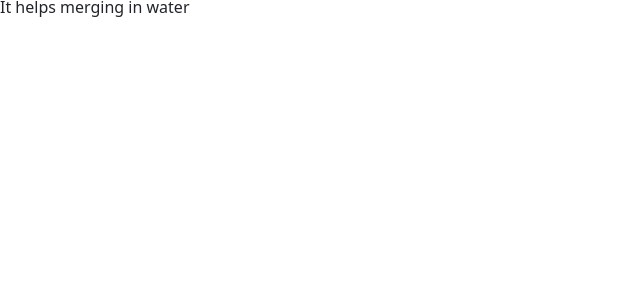
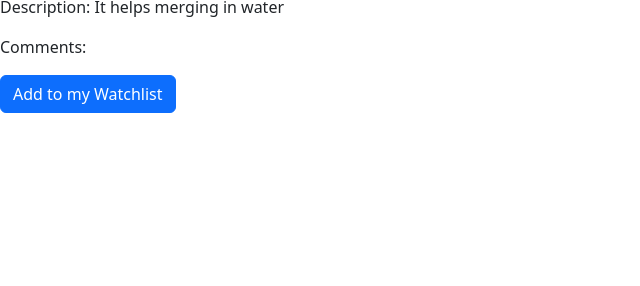
Before and after one commit to Harward-Projects/commerce, a Django app: a page that uses auctions/templates/auctions/listing.html in a window 1280 px wide. Shown: the part 514-800 px from the top of the page, without its empty margins (0-640 px from the left). Run offline with Django 3.2, Linux system fonts and the light colour scheme; data comes from the database, SQL or seed files in the repository; both versions use the stored data as it was after the commit; some libraries are stand-ins or nearby versions.

Commit message:
Adds all staff to manage watchlist

```diff
--- a/auctions/models.py
+++ b/auctions/models.py
@@ -39,3 +39,4 @@ class Listings(models.Model):
     comments = models.ManyToManyField(Comments, blank=True, related_name="listings")
     active_state = models.BooleanField(default=True, null=True)
     user = models.CharField(max_length=64, blank=True)
+    watchlist = models.ManyToManyField(User, blank=True, related_name='added_listings')
--- a/auctions/templates/auctions/closed_listings.html
+++ b/auctions/templates/auctions/closed_listings.html
@@ -7,8 +7,8 @@
             {% if item.active_state == 0 %}
                 <p>Listing: <a href="{% url 'listing' title=item.title %}">{{ item.title|safe }}</a></p>
                 <p><img src="{{ item.photo_url|safe }}" alt="{{ item.title|safe }}"></p>
-                <p class="">{{ item.description|safe }}</p>
-                <p class="">{{ item.price|safe }}</p>
+                <p class="">Description: {{ item.description|safe }}</p>
+                <p class="">Price: {{ item.price|safe }}</p>
                 <hr>
             {% endif %}
         {% endfor %}
--- a/auctions/templates/auctions/index.html
+++ b/auctions/templates/auctions/index.html
@@ -9,7 +9,7 @@
                 <p><img src="{{ item.photo_url|safe }}" alt="{{ item.title|safe }}"></p>
                 <p class="">Description: {{ item.description|safe }}</p>
                 <p class="">Comments: {{ item.comments|safe }}</p>
-                <p class="">{{ item.price|safe }}</p>
+                <p class="">Price: {{ item.price|safe }}</p>
                 <hr>
             {% endif %}
         {% endfor %}
--- a/auctions/templates/auctions/listing.html
+++ b/auctions/templates/auctions/listing.html
@@ -4,10 +4,24 @@
 
     <p>Listing: <a href="{% url 'listing' title=item.title %}">{{ item.title|safe }}</a></p>
     <p><img src="{{ item.photo_url|safe }}" alt="{{ item.title|safe }}"></p>
-    <p class="">{{ item.description|safe }}</p>
+    <p class="">Description: {{ item.description|safe }}</p>
     <p class="">{{ item.price|safe }}</p>
+
+    <p>Comments: </p>
     {% for comment in item.comments.all %}
         <p class="">{{ comment|safe }}</p>
     {% endfor %}
 
+    {% if user in item.watchlist.all %}
+    {{ item.watchlist.user_id }}
+        {% if message %}
+            <p class="alert alert-danger">{{ message }}</p>
+        <a class="btn btn-danger" href="{% url 'ARWatchlist' key=0 title=item.title %}">Yes, Remove it from my Watchlist</a>
+        {% else %}
+        <a class="btn btn-secondary" href="{% url 'ARWatchlist' key=2 title=item.title %}">Remove from my Watchlist</a>
+        {% endif %}
+    {% else %}
+        <a class="btn btn-primary" href="{% url 'ARWatchlist' key=1 title=item.title %}">Add to my Watchlist</a>
+    {% endif %}
+
 {% endblock %}
--- a/auctions/urls.py
+++ b/auctions/urls.py
@@ -8,6 +8,7 @@ urlpatterns = [
     path("categories", views.categories, name="categories"),
     path("category/<str:category>", views.view_category, name="category"),
     path("watchlist", views.watchlist, name="watchlist"),
+    path("ARWatchlist/<int:key>/<str:title>", views.ARWatchlist, name="ARWatchlist"),
     path("login", views.login_view, name="login"),
     path("logout", views.logout_view, name="logout"),
     path("register", views.register, name="register"),
--- a/auctions/views.py
+++ b/auctions/views.py
@@ -1,5 +1,6 @@
 from django.contrib.auth import authenticate, login, logout
 from django.db import IntegrityError
+from django.db.models import Q
 from django.http import HttpResponse, HttpResponseRedirect
 from django.shortcuts import render, get_object_or_404
 from django.urls import reverse
@@ -40,11 +41,46 @@ def view_category(request, category):
     })
 
 def watchlist(request):
+    user = request.user.username
+    user_id = User.objects.get(username=user).id
+    watchlist = Listings.objects.filter(watchlist=user_id)
+    return render(request, "auctions/watchlist.html", {
+        "watchlist": watchlist,
+    })
 
-    Closed_Listings = Listings.objects.filter(active_state=False)
-    return render(request, "auctions/closed_listings.html", {
-        "list": Closed_Listings,
-    })
+def ARWatchlist(request, key, title):
+    user = request.user.username
+    user_id = User.objects.get(username=user).id
+    listing = Listings.objects.get(title=title)
+    watchlist = Listings.objects.filter(watchlist=user_id)
+
+
+    # alarm message to confirm removal
+    if key == 2:
+        return render(request, 'auctions/listing.html', {
+            "message": "You are going to remove this listing from your watchlish, are you sure?",
+            "watchlist": watchlist,
+            # listing in the below line represents used item in other htmls, this time listing is used to distinguish with below item in for loop!
+            "item": listing,
+        })
+
+    # No message, first attempt to remove
+    if key == 0:
+        listing.watchlist.remove(user_id)
+        return render(request, 'auctions/watchlist.html', {
+            "message": " removed from your watchlist!",
+            "watchlist": watchlist,
+            "listing": listing,
+        })
+
+    # Adding to watchlist
+    if key == 1:
+        listing.watchlist.set([user_id])
+        return render(request, 'auctions/watchlist.html', {
+            "message": " has been added to your watchlist.",
+            "watchlist": watchlist,
+            "listing": listing,
+        })
 
 def login_view(request):
     if request.method == "POST":
@@ -185,6 +221,13 @@ def create_listing(request):
 def view_listing(request, title):
     listing = get_object_or_404(Listings, title=title)
     # listing.price = listing.bid_price.
+    user = request.user.username
+    # user_id = User.objects.get(username=user).id
+    # listing_id = Listings.objects.get(title=title).id
+
+    # print(listing.watchlist.filter(Q(listings_id=listing_id) & Q(user_id=user_id)))
+    # print(f"state: {listing.watchlist.filter(id=user_id).exists()} and user: {user}")
+    print(f"state: {listing.watchlist.filter(username=user).exists()} and user: {user}")
 
     return render(request, "auctions/listing.html", {
         "item": listing,
```
Also changed, not shown: auctions/templates/auctions/watchlist.html (+12 -9 lines), auctions/migrations/0004_listings_watchlist.py (added), db.sqlite3.
